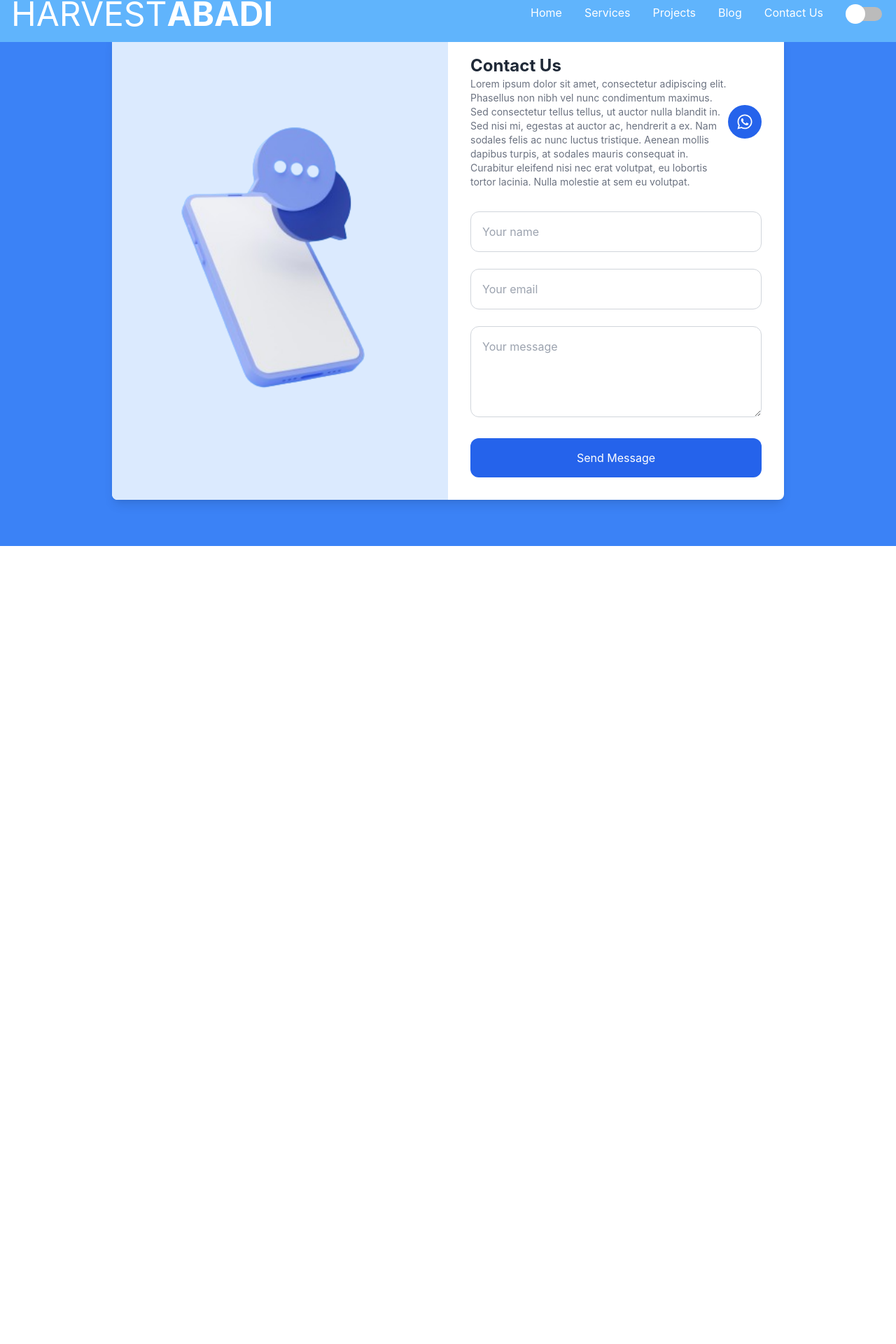
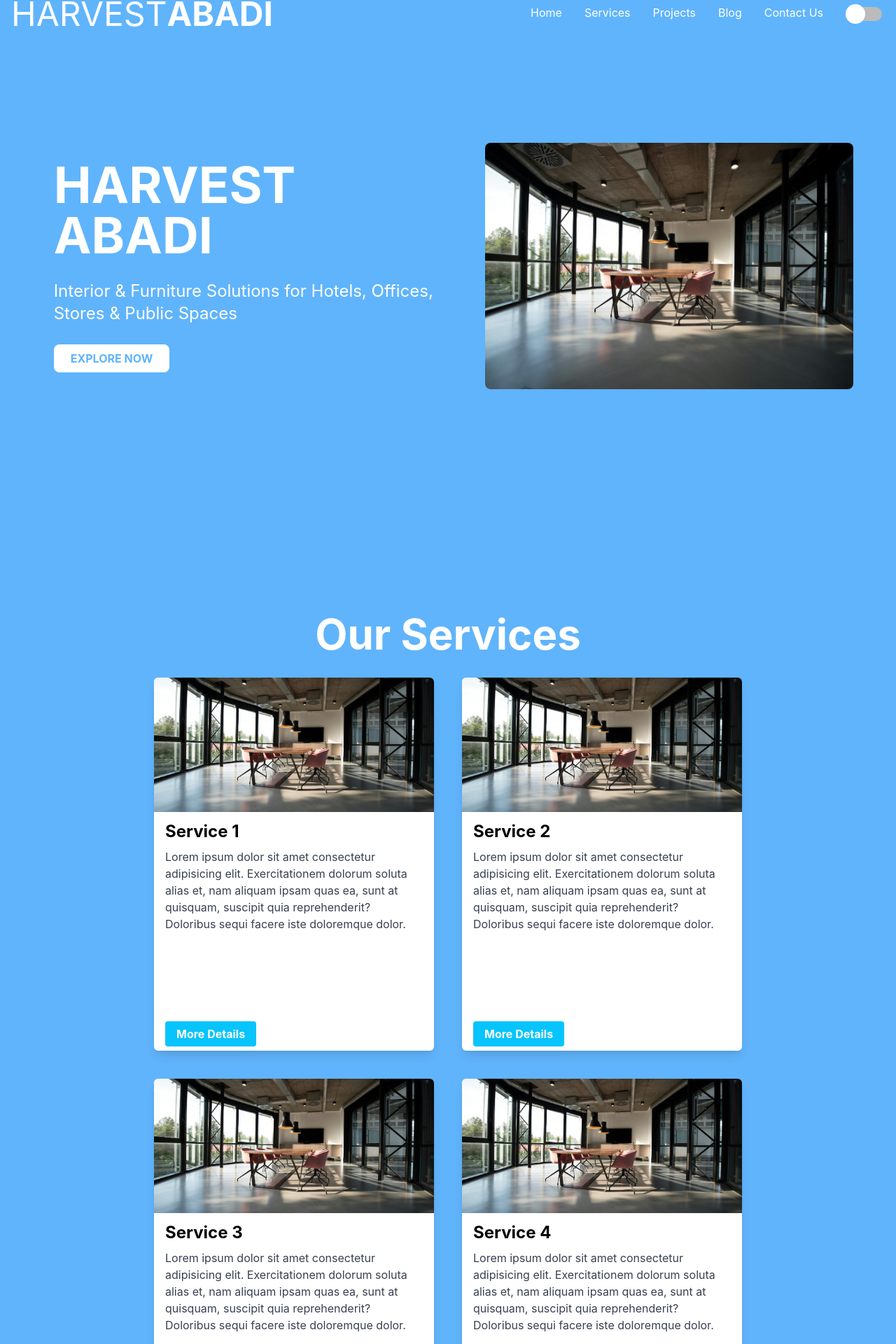
Before and after one commit to WahyuAji11/fe-harvestabadi, a React (Create React App) app: page /contact in a window 1280 px wide. Shown: the part 20-1940 px from the top of the page at 70% size. Before the commit the page ends 800 px from the top, so only its background shows below. Built offline with nearby package versions, Linux system fonts and the light colour scheme.

Commit message:
add blog section and blog card

```diff
--- a/src/App.jsx
+++ b/src/App.jsx
@@ -1,23 +1,33 @@
 import React from 'react';
-import { BrowserRouter as Router, Route, Routes } from 'react-router-dom';
+import { BrowserRouter as Router } from 'react-router-dom';
 import Navbar from './component/Navbar';
-import HomeSection from './pages/HomeSection';
-import ServiceSection from './pages/ServiceSection';
-import ProjectSection from './pages/ProjectSection';
-import BlogSection from './pages/BlogSection';
-import ContactSection from './pages/ContactSection';
+import HomeSection from './component/HomeSection';
+import ServiceSection from './component/ServiceSection';
+import ProjectSection from './component/ProjectSection';
+import BlogSection from './component/BlogSection';
+import ContactSection from './component/ContactSection';
+import DesignInspiration from './component/DesignSection';
 
 const App = () => {
   return (
     <Router>
       <Navbar />
-      <Routes>
+      <div className='bg-[#60b4fc]'>
+        <HomeSection />
+        <ServiceSection />
+        <ProjectSection />
+        <BlogSection />
+        <DesignInspiration />
+        <ContactSection />
+      </div>
+
+      {/* <Routes>
         <Route path="/" element={<HomeSection />} />
         <Route path="/services" element={<ServiceSection />} />
         <Route path="/projects" element={<ProjectSection />} />
         <Route path="/blog" element={<BlogSection />} />
         <Route path="/contact" element={<ContactSection />} />
-      </Routes>
+      </Routes> */}
     </Router>
   );
 };
--- /dev/null
+++ b/src/component/BlogSection.jsx
@@ -0,0 +1,64 @@
+import React, { useState } from 'react';
+import BlogCard from './BlogCard';
+
+const BlogSection = () => {
+    const initialPostsToShow = 1;
+    const additionalPosts = 2;
+
+    const blogPosts = [
+        {
+            id: 1,
+            title: 'Lorem ipsum dolor amet',
+            content: 'Lorem ipsum dolor sit amet, consectetur adipiscing elit. Nulla risus risus, mollis ac ligula vel, semper pretium est. Suspendisse potenti. Donec scelerisque blandit nibh, sed interdum dolor suscipit vitae. Quisque posuere risus nisl, id laoreet odio placerat non. Nam a sapien imperdiet ex ullamcorper pretium Maecenas congue cursus sapien, id iaculis nisi. Nulla malesuada tellus ac nibh porttitor, quis suscipit odio ullamcorper..',
+            author: 'John Doe',
+            date: 'Oct 26, 2024',
+            imageUrl: '/img.jpg'
+        },
+        {
+            id: 2,
+            title: 'Lorem ipsum dolor amet',
+            content: 'Lorem ipsum dolor sit amet, consectetur adipiscing elit. Nulla risus risus, mollis ac ligula vel, semper pretium est. Suspendisse potenti. Donec scelerisque blandit nibh, sed interdum dolor suscipit vitae. Quisque posuere risus nisl, id laoreet odio placerat non. Nam a sapien imperdiet ex ullamcorper pretium Maecenas congue cursus sapien, id iaculis nisi. Nulla malesuada tellus ac nibh porttitor, quis suscipit odio ullamcorper..',
+            author: 'Jane Doe',
+            date: 'Nov 10, 2024',
+            imageUrl: '/img.jpg'
+        },
+        {
+            id: 3,
+            title: 'Lorem ipsum dolor amet',
+            content: 'Lorem ipsum dolor sit amet, consectetur adipiscing elit. Nulla risus risus, mollis ac ligula vel, semper pretium est. Suspendisse potenti. Donec scelerisque blandit nibh, sed interdum dolor suscipit vitae. Quisque posuere risus nisl, id laoreet odio placerat non. Nam a sapien imperdiet ex ullamcorper pretium Maecenas congue cursus sapien, id iaculis nisi. Nulla malesuada tellus ac nibh porttitor, quis suscipit odio ullamcorper..',
+            author: 'Alex Smith',
+            date: 'Dec 05, 2024',
+            imageUrl: '/img.jpg'
+        },
+    ];
+
+    const [visiblePosts, setVisiblePosts] = useState(initialPostsToShow);
+
+    const handleReadMoreClick = () => {
+        if (visiblePosts < blogPosts.length) {
+            const newVisiblePosts = Math.min(visiblePosts + additionalPosts, blogPosts.length);
+            setVisiblePosts(newVisiblePosts);
+        } else {
+            setVisiblePosts(initialPostsToShow);
+        }
+    };
+
+    return (
+        <div className="bg-[#60b4fc] flex flex-col items-center justify-center text-white p-6 sm:px-8 sm:py-12 md:p-8 min-h-screen w-full" id='blog'>
+            <h1 className="text-4xl md:text-5xl lg:text-6xl font-bold mb-8 text-center">Our Blog</h1>
+            <div className="space-y-6 w-full">
+                {blogPosts.slice(0, visiblePosts).map(post => (
+                    <BlogCard key={post.id} {...post} />
+                ))}
+            </div>
+            <button
+                onClick={handleReadMoreClick}
+                className="text-xl md:text-2xl lg:text-3xl font-bold mt-8 text-center hover:text-yellow-400"
+            >
+                {visiblePosts < blogPosts.length ? 'Read More' : 'Show Less'}
+            </button>
+        </div>
+    );
+};
+
+export default BlogSection;
--- a/src/pages/ContactSection.jsx
+++ b/src/component/ContactSection.jsx
@@ -3,22 +3,23 @@ import { FaWhatsapp } from 'react-icons/fa';
 
 function ContactSection() {
   return (
-    <div className="bg-blue-500 h-screen flex items-center justify-center">
-      <div className="flex w-3/4 max-w-6xl bg-white rounded-lg shadow-lg overflow-hidden">
-        <div className="w-1/2 bg-blue-100 flex justify-center items-center p-8">
+    <section className="bg-[#60b4fc] min-h-screen flex items-center justify-center" id='contact'>
+      <div className="flex flex-col md:flex-row w-3/4 max-w-6xl overflow-hidden">
+        <div className="w-full md:w-2/5 flex justify-center items-center">
           <img
-              src="/phone.png"
-              alt="phone"
-              width={700}
-              height={466}
-              className="rounded-lg object-cover w-full h-auto"
+            src="/phone.png"
+            alt="phone"
+            className="rounded-lg object-cover w-full h-full max-h-80"
           />
-        </div>
-        <div className="w-1/2 p-8">
+      </div>
+
+        <div className="w-full md:w-1/2 p-8">
           <div className="flex justify-between items-center">
             <div>
-              <h1 className="text-2xl font-bold text-gray-800">Contact Us</h1>
-              <p className="text-sm text-gray-500">Lorem ipsum dolor sit amet, consectetur adipiscing elit. Phasellus non nibh vel nunc condimentum maximus. Sed consectetur tellus tellus, ut auctor nulla blandit in. Sed nisi mi, egestas at auctor ac, hendrerit a ex. Nam sodales felis ac nunc luctus tristique. Aenean mollis dapibus turpis, at sodales mauris consequat in. Curabitur eleifend nisi nec erat volutpat, eu lobortis tortor lacinia. Nulla molestie at sem eu volutpat.</p>
+              <h1 className="text-xl md:text-2xl font-bold text-gray-800">Contact Us</h1>
+              <p className="text-sm text-gray-500 mt-2">
+                Lorem ipsum dolor sit amet, consectetur adipiscing elit. Phasellus non nibh vel nunc condimentum maximus. Sed consectetur tellus tellus, ut auctor nulla blandit in.
+              </p>
             </div>
             <div className="bg-blue-600 p-3 rounded-full">
               <FaWhatsapp className="text-white text-2xl" />
@@ -46,7 +47,7 @@ function ContactSection() {
           </div>
         </div>
       </div>
-    </div>
+    </section>
   );
 }
 
--- /dev/null
+++ b/src/component/DesignSection.jsx
@@ -0,0 +1,38 @@
+import React from 'react';
+import DesignCard from './DesignCard';
+
+const DesignInspiration = () => {
+    const projects = [
+        {
+            imageSrc: "/videos.jpg",
+            alt: "videos"
+        },
+        {
+            imageSrc: "/videos.jpg",
+            alt: "videos"
+        },
+        {
+            imageSrc: "/videos.jpg",
+            alt: "videos"
+        },
+    ];
+
+    return (
+        <section className="bg-[#b8e4fc] flex flex-col text-white p-6 sm:px-8 sm:py-12 md:p-2 min-h-screen w-full">
+            <h2 className="text-black text-4xl md:text-5xl lg:text-6xl font-bold mt-8 pt-4 text-center">Design Inspiration</h2>
+
+            <div className="flex justify-center items-start overflow-x-auto gap-4 sm:gap-6 md:gap-8 lg:gap-10 pb-4 scrollbar-thin scrollbar-track-gray-200 scrollbar-thumb-gray-600 mt-20"> {/* Tambah margin atas yang lebih besar */}
+                {projects.map((project, index) => (
+                    <div key={index} className="flex-shrink-0 w-[320px] sm:w-[360px] md:w-[400px] lg:w-[500px]">
+                        <DesignCard
+                            imageSrc={project.imageSrc}
+                            alt={project.alt}
+                        />
+                    </div>
+                ))}
+            </div>
+        </section>
+    );
+}
+
+export default DesignInspiration;
--- a/src/pages/HomeSection.jsx
+++ b/src/component/HomeSection.jsx
@@ -2,7 +2,7 @@
 
 const HomeSection = () => {
     return (
-        <section className="bg-[#60b4fc] flex flex-col md:flex-row items-center justify-center text-white p-6 sm:px-8 sm:py-12 md:p-2 min-h-screen w-full">
+        <section className="bg-[#60b4fc] flex flex-col md:flex-row items-center justify-center text-white p-6 sm:px-8 sm:py-12 md:p-2 min-h-screen w-full" id='home'>
             <div className="flex flex-col items-center text-center md:items-start md:text-left md:w-1/2 w-full max-w-screen-sm px-4 py-6">
                 <h1 className="text-5xl md:text-5xl xl:text-7xl font-bold leading-tight mb-2 md:mb-7">
                     HARVEST<br />ABADI
--- a/src/component/Navbar.jsx
+++ b/src/component/Navbar.jsx
@@ -3,14 +3,14 @@ import React, { useState } from "react";
 import { Link } from "react-router-dom";
 import { Bars3Icon } from "@heroicons/react/24/solid";
 import Switch from "react-switch";
-import MenuOverlay from "../pages/MenuOverlay";
+import MenuOverlay from "./MenuOverlay";
 
 const navLinks = [
-    { title: "Home", path: "/" },
-    { title: "Services", path: "/services" },
-    { title: "Projects", path: "/projects" },
-    { title: "Blog", path: "/blog" },
-    { title: "Contact Us", path: "/contact" },
+    { title: "Home", id: "home" },
+    { title: "Services", id: "services" },
+    { title: "Projects", id: "project" },
+    { title: "Blog", id: "blog" },
+    { title: "Contact Us", id: "contact" },
 ];
 
 const Navbar = () => {
@@ -19,17 +19,21 @@ const Navbar = () => {
 
     const handleToggle = (checked) => {
         setChecked(checked);
-        if (checked) {
-            document.body.classList.add('dark-theme');
-        } else {
-            document.body.classList.remove('dark-theme');
+        document.body.classList.toggle('dark-theme', checked);
+    };
+
+    const handleScrollToSection = (id) => {
+        const section = document.getElementById(id);
+        if (section) {
+            section.scrollIntoView({ behavior: "smooth" });
+            setNavbarOpen(false); // Close the mobile menu after clicking
         }
     };
 
     return (
         <nav className="fixed top-0 left-0 right-0 z-10 bg-[#60b4fc]">
             <div className="flex container lg:py-4 flex-wrap items-center justify-between mx-auto px-4 py-2">
-                <Link to="/" className="text-2xl md:text-5xl text-white">
+                <Link to="#home" className="text-2xl md:text-5xl text-white">
                     HARVEST<b>ABADI</b>
                 </Link>
                 <div className="mobile-menu block md:hidden">
@@ -44,9 +48,12 @@ const Navbar = () => {
                     <ul className="flex p-4 md:p-0 md:flex-row md:space-x-8">
                         {navLinks.map((link, index) => (
                             <li key={index}>
-                                <Link to={link.path} className="text-white hover:text-yellow-400">
+                                <button
+                                    onClick={() => handleScrollToSection(link.id)}
+                                    className="text-white hover:text-yellow-400"
+                                >
                                     {link.title}
-                                </Link>
+                                </button>
                             </li>
                         ))}
                         <Switch
--- a/src/pages/ServiceSection.jsx
+++ b/src/component/ServiceSection.jsx
@@ -30,10 +30,10 @@ const ServiceSection = () => {
     ];
 
     return (
-        <section className="bg-[#60b4fc] flex flex-col items-center justify-center text-white p-6 sm:px-8 sm:py-12 md:p-8 min-h-screen w-full">
-            <div className="container mx-auto px-4">
+        <section className="bg-[#60b4fc] flex flex-col items-center justify-center text-white p-6 sm:px-8 sm:py-12 md:p-8 min-h-screen w-full" id='services'>
+            <div className="container mx-auto px-4 mt-16">
                 <h2 className="text-4xl md:text-5xl lg:text-6xl font-bold mb-8 text-center">Our Services</h2>
-                <div className="flex overflow-x-auto gap-4 sm:gap-6 md:gap-8 lg:gap-10 pb-4 scrollbar-thin scrollbar-track-gray-200 scrollbar-thumb-gray-600">
+                <div className="flex flex-wrap justify-center gap-4 sm:gap-6 md:gap-8 lg:gap-10 pb-4">
                     {services.map((service, index) => (
                         <div key={index} className="flex-shrink-0 w-[250px] sm:w-[300px] md:w-[350px] lg:w-[400px]">
                             <Card
```
Also changed, not shown: src/component/BlogCard.jsx (+18 -20 lines), src/component/DesignCard.jsx (added, +13 -0 lines), src/component/ProjectSection.jsx (renamed from src/pages/ProjectSection.jsx, +7 -7 lines), src/pages/BlogSection.jsx (deleted, +0 -11 lines), public/videos.jpg (added), src/component/MenuOverlay.jsx (renamed from src/pages/MenuOverlay.jsx).
